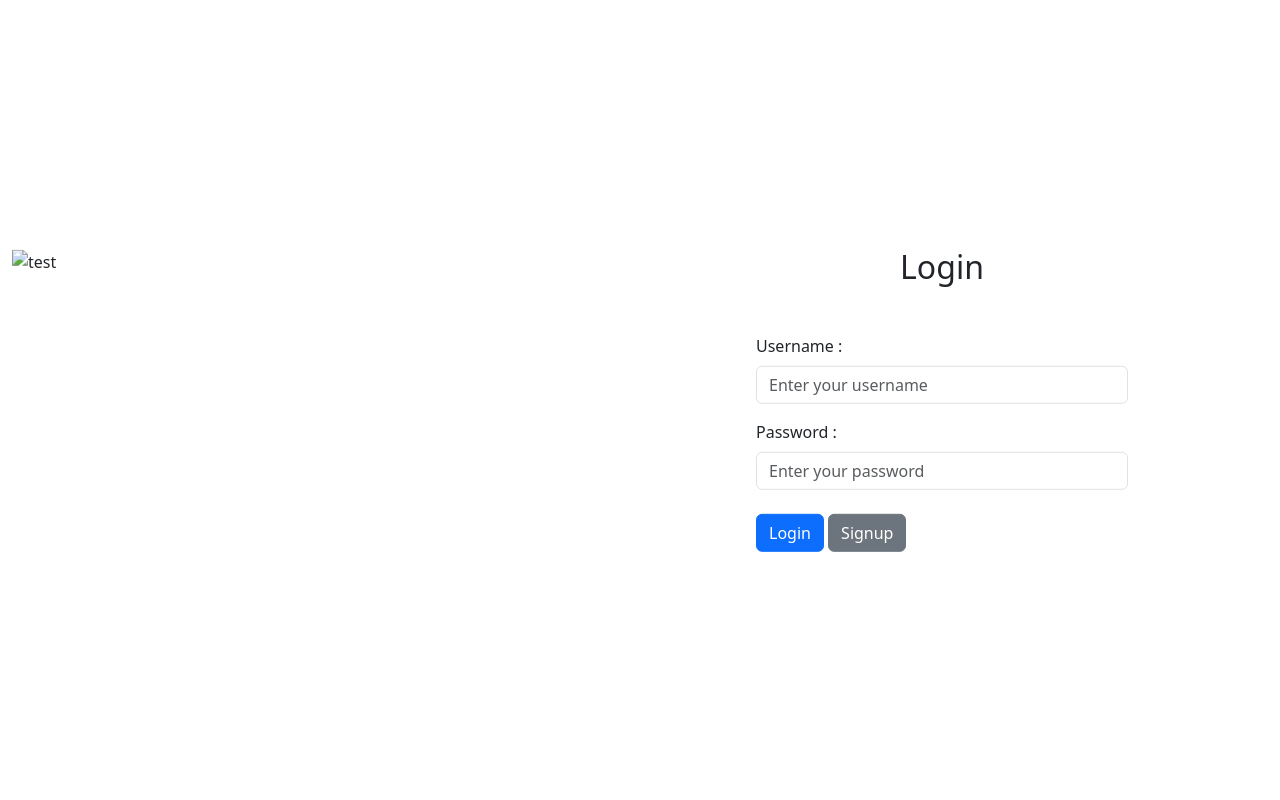
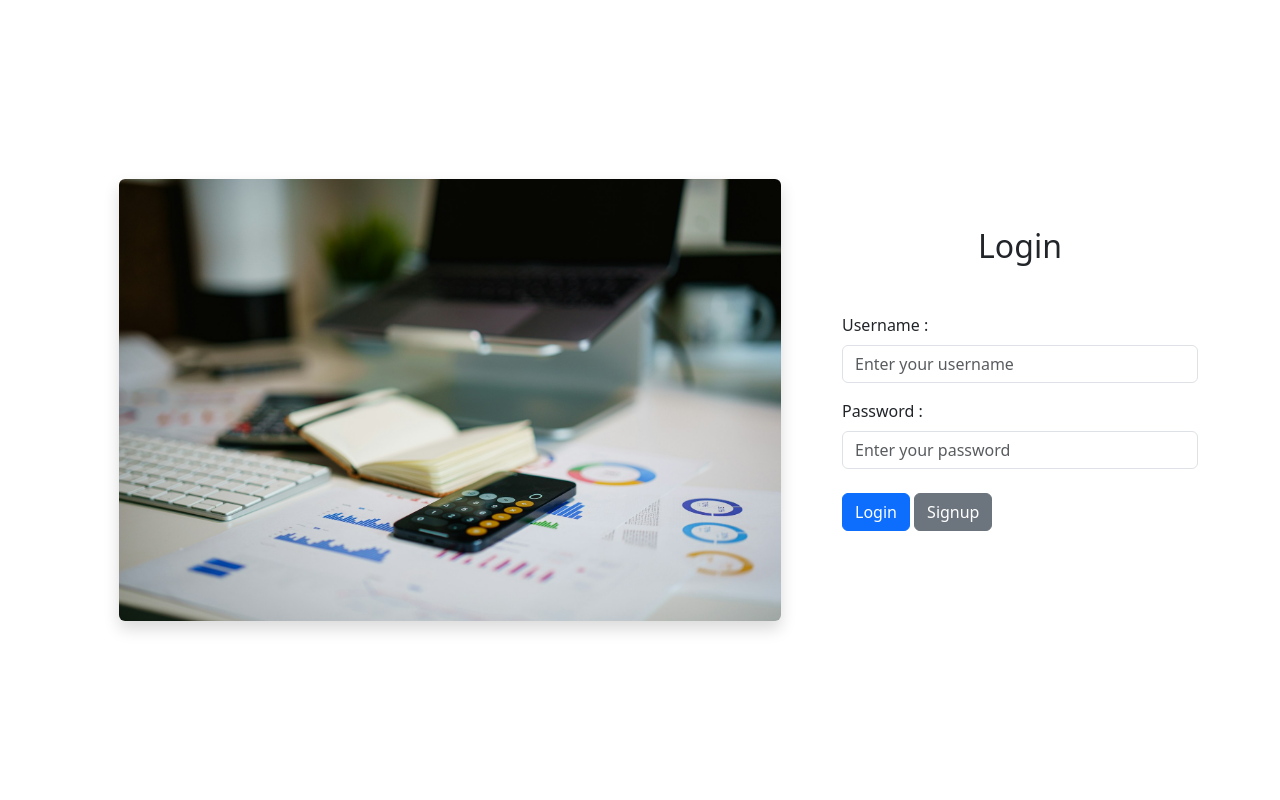
Before and after one commit to blitzkrieg1309/expenses_tracker, a PHP site: page / in a window 1280 px wide. Run offline with PHP 8.4, Linux system fonts and the light colour scheme.

Commit message:
index.php | img folder
Update index.php and add Heroindex.jpg img folder

```diff
--- a/index.php
+++ b/index.php
@@ -1,4 +1,3 @@
-<?php ?>
 <!DOCTYPE html>
 <html lang="en">
   <head>
@@ -9,12 +8,14 @@
     <link href="https://cdn.jsdelivr.net/npm/bootstrap@5.3.3/dist/css/bootstrap.min.css" rel="stylesheet" integrity="sha384-QWTKZyjpPEjISv5WaRU9OFeRpok6YctnYmDr5pNlyT2bRjXh0JMhjY6hW+ALEwIH" crossorigin="anonymous" />
   </head>
   <body>
-    <div class="container item-center position-absolute top-50 start-0 translate-middle-y">
-      <div class="d-flex flex-row">
-        <div class="col-8"><img class="align-item-center" src="" alt="test" /></div>
-        <div class="col-4">
+    <div class="container d-flex flex-column align-items-center justify-content-center vh-100">
+      <div class="row">
+        <div class="col-md-8 col-12 d-flex justify-content-center">
+          <img class="img-fluid rounded shadow" src="img/Heroindex.jpg" alt="" style="width: 90%;" />
+        </div>
+        <div class="col-md-4 col-12 d-flex flex-column ">
           <form action="">
-            <h2 class="text-center mb-5">Login</h2>
+            <h2 class="text-center mt-5 mb-5">Login</h2>
             <label for="username" class="form-label">Username :</label>
             <input class="form-control" type="username" type="text" id="username" name="username" placeholder="Enter your username" />
 
@@ -26,6 +27,6 @@
         </div>
       </div>
     </div>
-    <script src="https://cdn.jsdelivr.net/npm/bootstrap@5.3.3/dist/js/bootstrap.bundle.min.js" integrity="sha384-YvpcrYf0tY3lHB60NNkmXc5s9fDVZLESaAA55NDzOxhy9GkcIdslK1eN7N6jIeHz" crossorigin="anonymous"></script>
+    <script src="https://cdn.jsdelivr.net/npm/bootstrap@5.3. 3/dist/js/bootstrap.bundle.min.js" integrity="sha384-YvpcrYf0tY3lHB60NNkmXc5s9fDVZLESaAA55NDzOxhy9GkcIdslK1eN7N6jIeHz" crossorigin="anonymous"></script>
   </body>
 </html>
```
Also changed, not shown: img/Heroindex.jpg (added).
